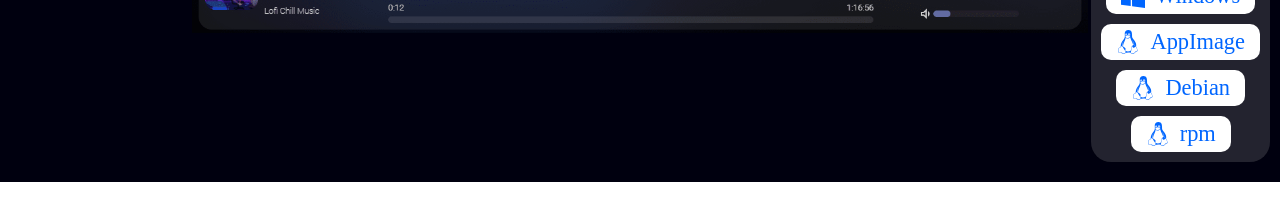
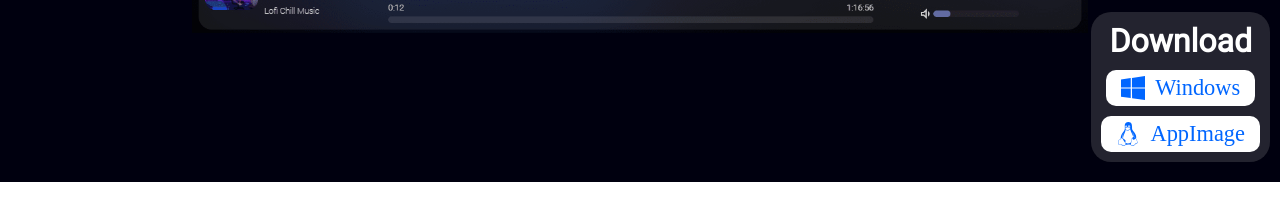
Before and after one commit to Patrick-web/FLB-Website, a Vue app: page / in a window 1280 px wide. Shown: the part 618-820 px from the top of the page. Built offline with nearby package versions, Linux system fonts and the light colour scheme; a web font is replaced by a local one; what vue-particles would draw is missing.

Commit message:
removed deb and rpm links

```diff
--- a/src/App.vue
+++ b/src/App.vue
@@ -33,18 +33,6 @@
         >
           <img src="@/assets/images/linux.svg" alt="" />
           <p>AppImage</p>
-        </a>
-        <a
-          href="https://github.com/Patrick-web/FLB-Music-Player-Official/releases/download/v1.1.6/flbmusic_1.1.6_amd64.deb"
-        >
-          <img src="@/assets/images/linux.svg" alt="" />
-          <p>Debian</p>
-        </a>
-        <a
-          href="https://github.com/Patrick-web/FLB-Music-Player-Official/releases/download/v1.1.6/flbmusic-1.1.6.x86_64.rpm"
-        >
-          <img src="@/assets/images/linux.svg" alt="" />
-          <p>rpm</p>
         </a>
       </div>
     </div>
```
